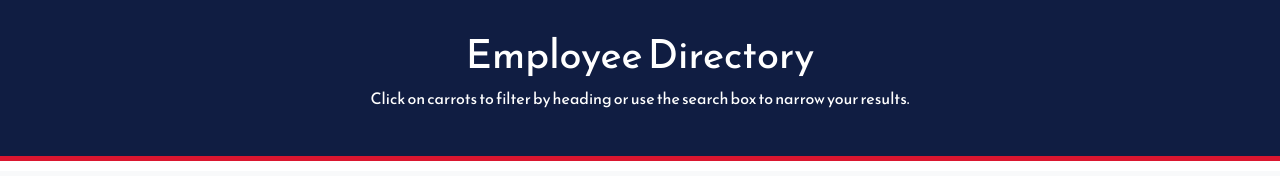
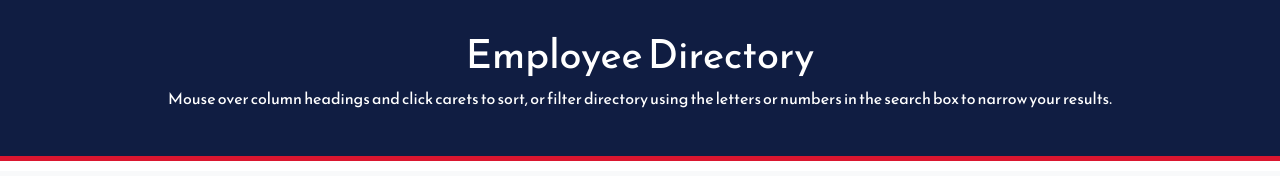
Before and after one commit to shininglite/employee-directory, a React (Create React App) app: page / in a window 1280 px wide. Shown: the top 176 px of the page. Built offline with nearby package versions, Linux system fonts and the light colour scheme; no server answers.

Commit message:
change message below Employee Directory heading

```diff
--- a/src/components/Header.js
+++ b/src/components/Header.js
@@ -6,7 +6,7 @@ export default class Header extends Component {
     return (
       <div className="header">
         <h1>Employee Directory</h1>
-        <p>Click on carrots to filter by heading or use the search box to narrow your results.</p>
+        <p>Mouse over column headings and click carets to sort, or filter directory using the letters or numbers in the search box to narrow your results.</p>
       </div>
     )
   }
```
Also changed, not shown: 1 other file (tests, documents, lock files or other folders).
